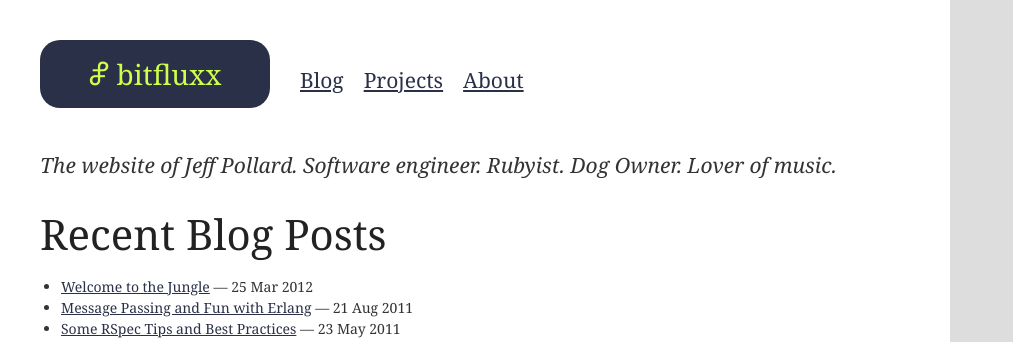
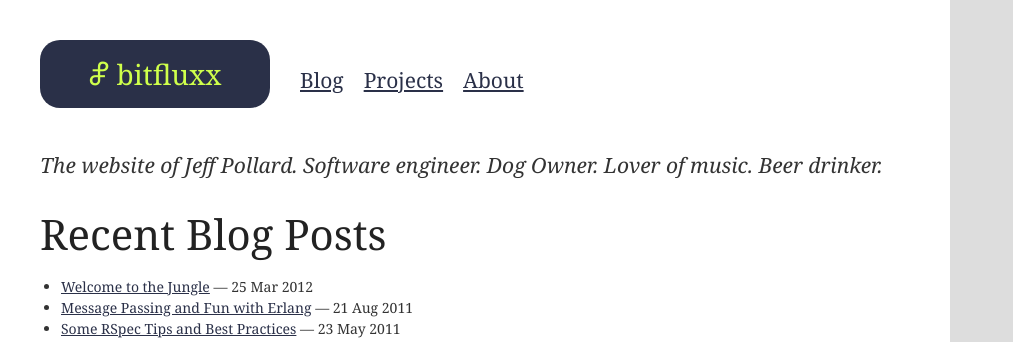
Before and after one commit to Fluxx/bitfluxx.com, a Jekyll site: the page built from index.html, in a window 1280 px wide. Shown: the top 342 px of the page, without its empty margins (0-1013 px from the left). Built offline with Jekyll 4.4.1, drawn with Linux system fonts in a browser that asks for light colours.

Commit message:
Add a note that I'm a beer drinker.

```diff
--- a/index.html
+++ b/index.html
@@ -4,7 +4,7 @@ title: Jeff Pollard
 ---
 
 <section id="bio">
-  <p>The website of Jeff Pollard. Software engineer. Rubyist. Dog Owner. Lover of music.</p>
+  <p>The website of Jeff Pollard. Software engineer. Dog Owner. Lover of music. Beer drinker.</p>
 </section>
 
 <section id="archive">
```
